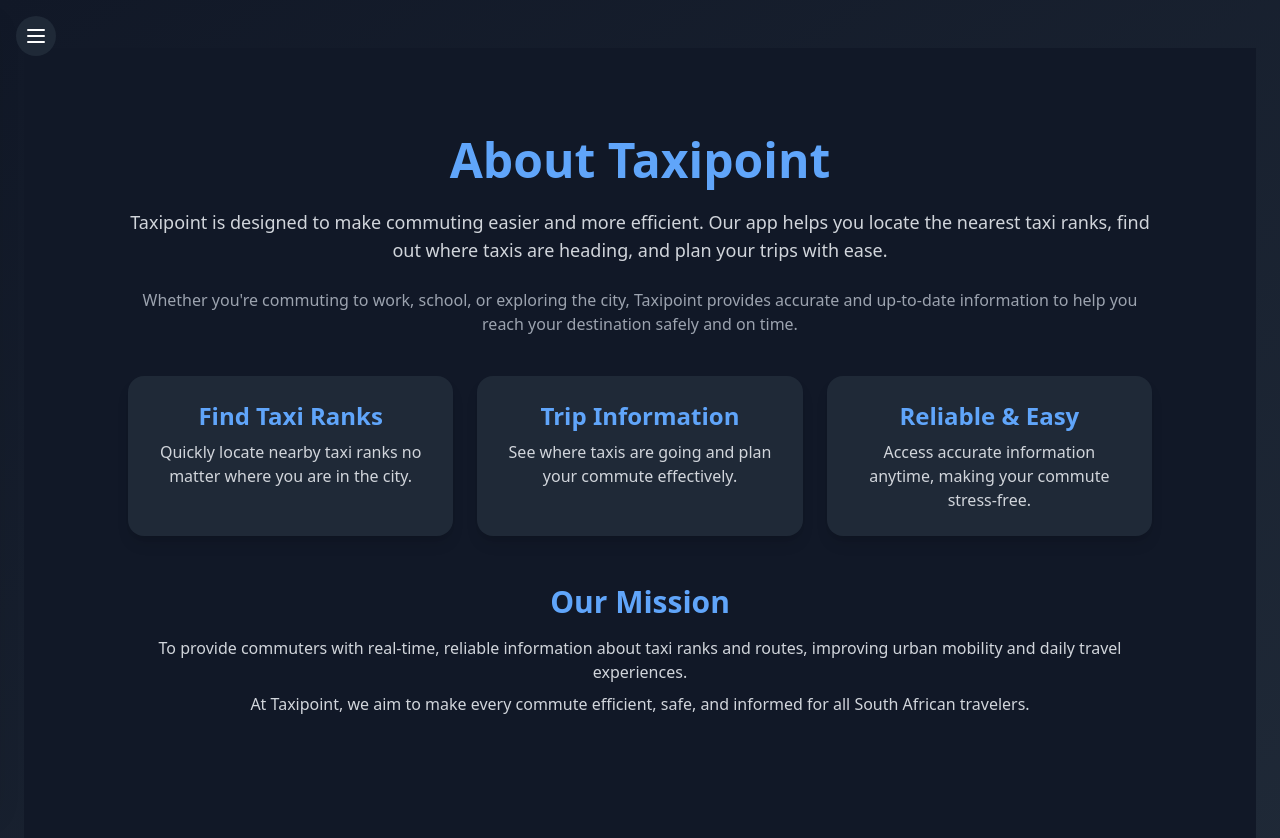
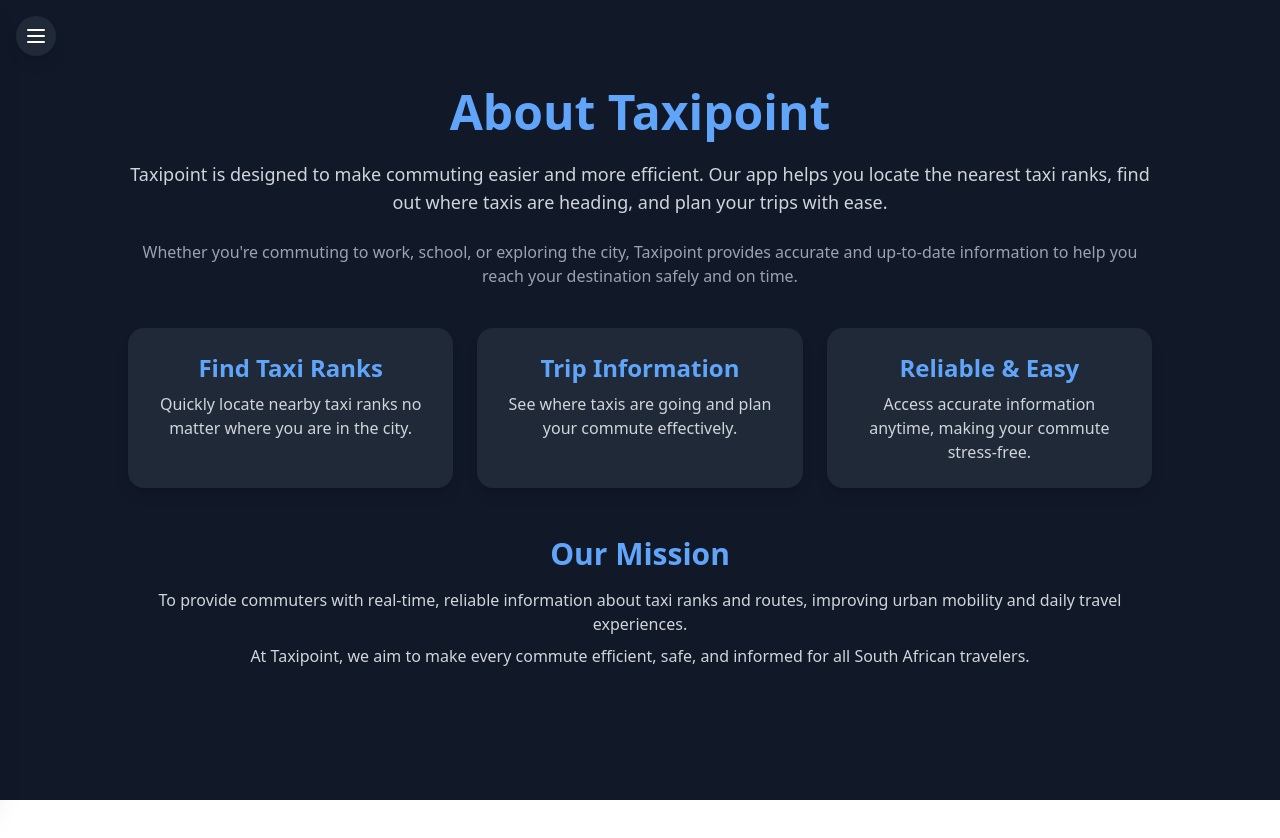
Before and after one commit to MbongeniMhlanga/TaxiPoint, a React (Vite) app in the folder frontend/taxipoint/: page /about in a window 1280 px wide. Shown: the top 838 px of the page. After the commit the page ends 800 px from the top, so only its background shows below. Built offline with nearby package versions, Linux system fonts and the light colour scheme; sample sign-in values are in the browser's storage.

Commit message:
update mainlayout fix overlapping
update mainlayout fix overlapping

```diff
--- a/frontend/taxipoint/src/screens/MainLayout.tsx
+++ b/frontend/taxipoint/src/screens/MainLayout.tsx
@@ -1,8 +1,9 @@
 import React from "react";
-import type { ReactNode } from "react";
+import type { ReactNode } from 'react';
 import { Menu } from "lucide-react";
 import Sidebar from "./Sidebar";
 
+// User interface
 interface User {
   id: number;
   name: string;
@@ -28,7 +29,7 @@ const MainLayout: React.FC<MainLayoutProps> = ({
   setIsSidebarOpen,
 }) => {
   return (
-    <div className="min-h-screen flex bg-gradient-to-br from-gray-900 to-gray-800 relative">
+    <div className="min-h-screen bg-gradient-to-br from-gray-900 to-gray-800">
       {/* Sidebar */}
       <div
         className={`fixed top-0 left-0 h-full w-64 z-50 transform transition-transform duration-300 ease-in-out bg-gray-900 text-white shadow-xl ${
@@ -38,35 +39,27 @@ const MainLayout: React.FC<MainLayoutProps> = ({
         <Sidebar user={user} onLogout={onLogout} />
       </div>
 
-      {/* Dark overlay */}
+      {/* Dark overlay - only on mobile when sidebar is open */}
       {isSidebarOpen && (
         <div
-          className="fixed inset-0 bg-black opacity-50 z-40"
+          className="fixed inset-0 bg-black opacity-50 z-40 lg:hidden"
           onClick={() => setIsSidebarOpen(false)}
-        ></div>
+        />
       )}
 
-      {/* Main Content */}
-      <div
-        className={`flex-1 flex flex-col p-6 gap-6 w-full transition-all duration-300 ease-in-out ${
-          isSidebarOpen ? "ml-64" : "ml-0"
-        }`}
-      >
-        {/* Sidebar Toggle */}
+      {/* Main Content - NO margin classes, NO padding */}
+      <div className="relative w-full h-screen">
+        {/* Sidebar Toggle Button */}
         {!isSidebarOpen && (
           <button
             onClick={() => setIsSidebarOpen(true)}
-            className="absolute top-4 left-4 z-50 p-2 rounded-full bg-gray-800 text-white hover:bg-gray-700 transition"
+            className="fixed top-4 left-4 z-30 p-2 rounded-full bg-gray-800 text-white hover:bg-gray-700 transition shadow-lg"
           >
             <Menu size={24} />
           </button>
         )}
 
-        {/* Header (optional) */}
-        <div className="w-full max-w-6xl mx-auto flex items-center gap-4">
-          {/* <h1 className="text-2xl font-bold text-white">TaxiPoint</h1> */}
-        </div>
-
+        {/* Your page content (Landing component) renders here */}
         {children}
       </div>
     </div>
```
